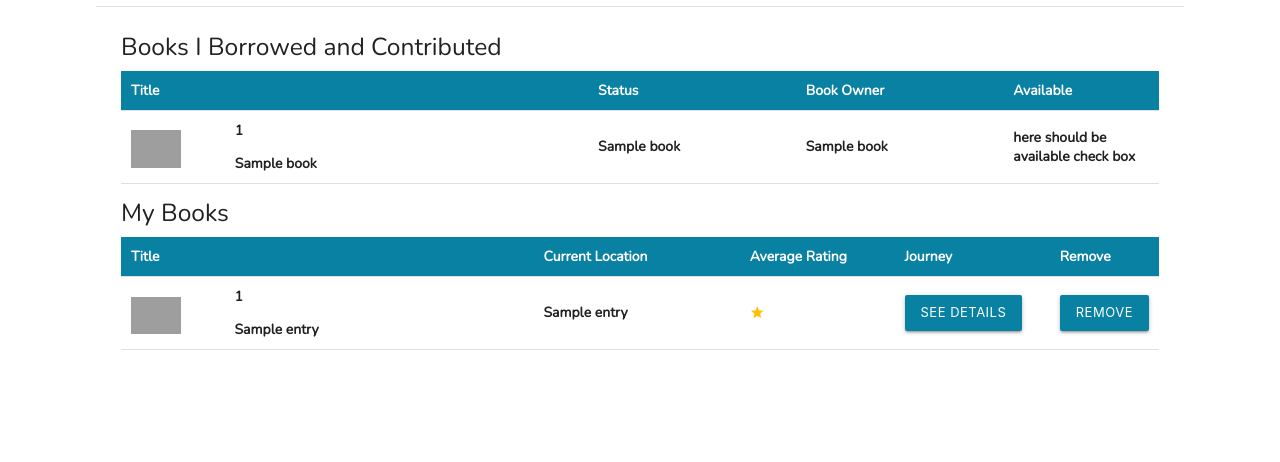
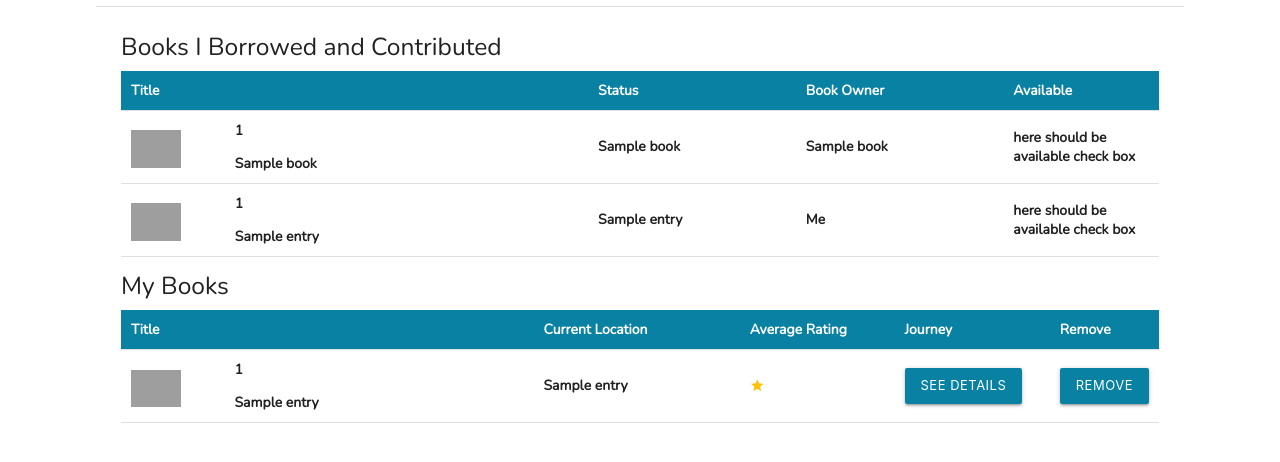
Before and after one commit to carinasauter/Bookchain, a Flask app: template app/templates/dashboard.html in a window 1280 px wide. Shown: the part 263-725 px from the top of the page. Run offline with Flask 2, Linux system fonts and the light colour scheme; the template is opened without the code that fills it: most values are stand-ins (such as "Sample title", 1, 10 or a date in 2020); some libraries are stand-ins or nearby versions; grey boxes are pictures that could not be loaded.

Commit message:
Fixed Books I Borrowed

```diff
--- a/app/models.py
+++ b/app/models.py
@@ -565,5 +565,6 @@ def bookUploadsForDashboard():
 		entry.append(location)
 		entry.append(avg_rating)
 		entry.append(book.id)
+		entry.append(book.status)
 		lst.append(entry)
 	return lst
--- a/app/templates/dashboard.html
+++ b/app/templates/dashboard.html
@@ -97,6 +97,19 @@
                 <td>here should be available check box</td>
             </tr>
             {% endfor %}
+            {% for entry in uploads %}
+            <tr>
+                    <td class = "hidden">{{entry[5]}}</td>
+                    <td>
+                    <img src="{{entry[2]}}">
+                    </td>
+                    <td>{{entry[0]}}<p>{{entry[1]}}</p></td>
+                    <td>{{entry[6]}}</td>
+                    <td>Me</td>
+                    </td>
+                    <td>here should be available check box</td>
+                </tr>
+            {% endfor %}
         </table>
     <!-- </section> -->
     <!-- <section class="books-mybooks"> -->
```
